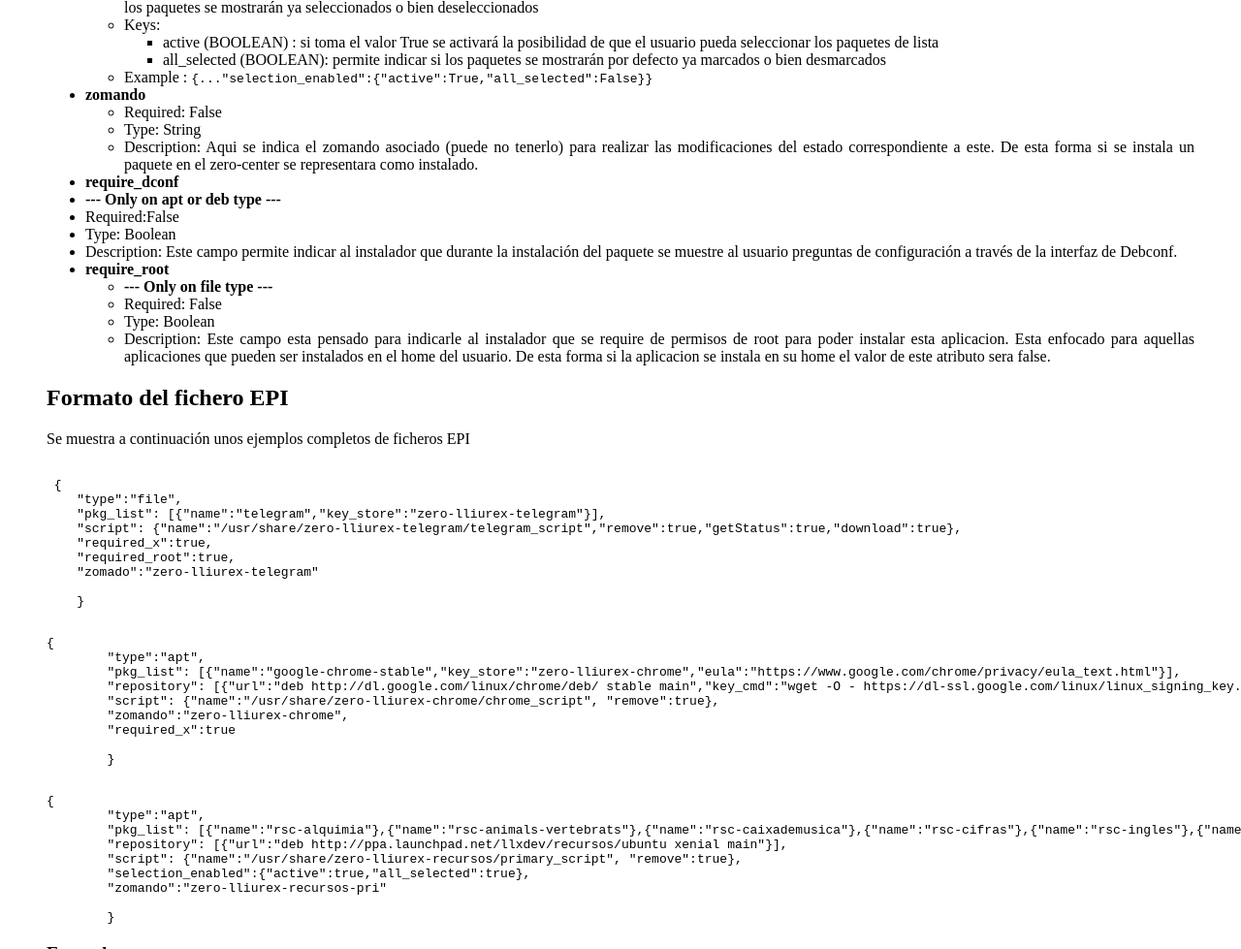
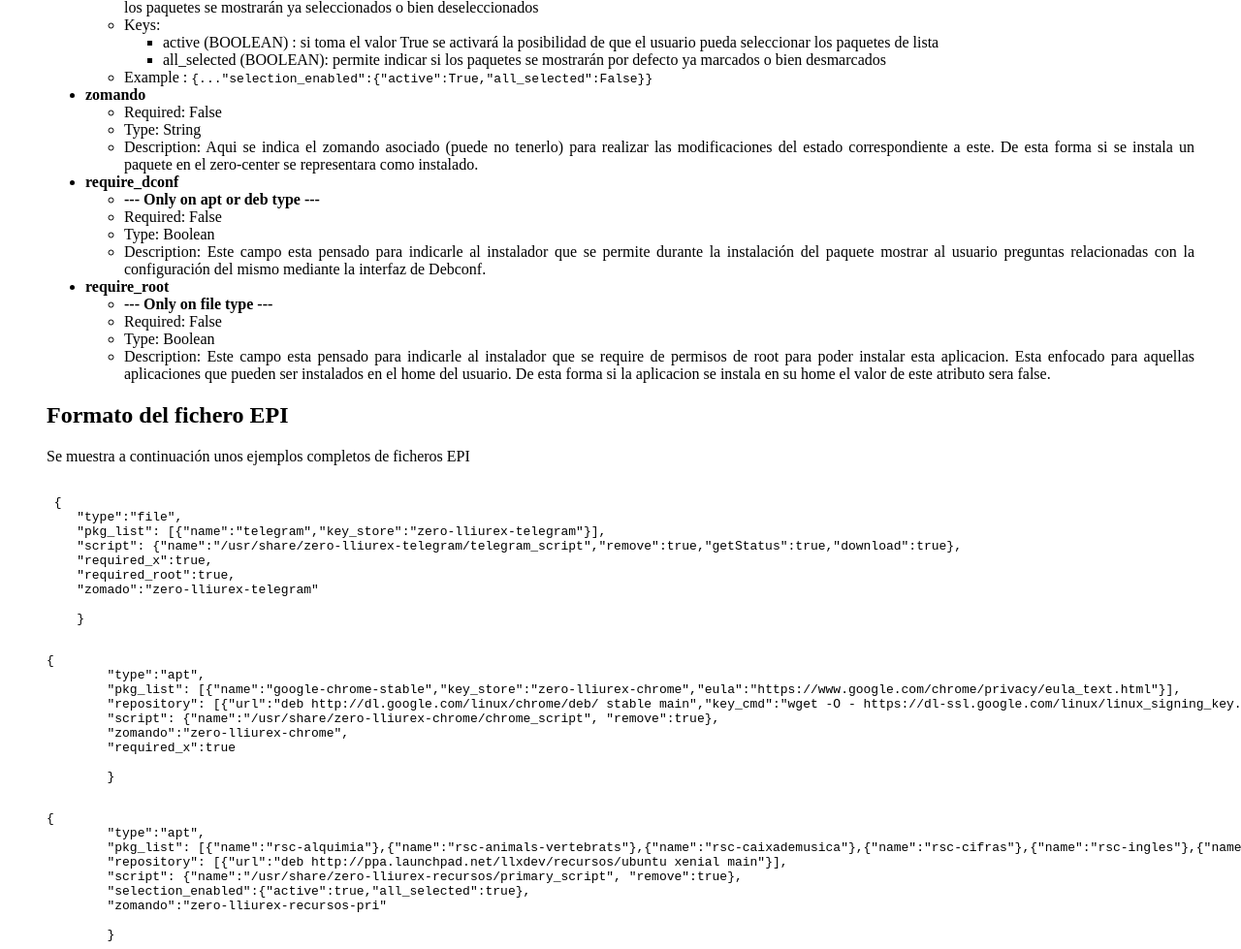
Before and after one commit to lliurex/lliurex.github.io, a website: page EPI/Guia_Epi.html in a window 1280 px wide. Shown: the part 1735-2714 px from the top of the page at 97% size. Drawn offline with Linux system fonts and the light colour scheme.

Commit message:
Update EPI doc

```diff
--- a/EPI/Guia_Epi.html
+++ b/EPI/Guia_Epi.html
@@ -90,11 +90,11 @@ Por convención los ficheros se instalaran en la ruta /usr/share/NOMBREDELPAQUET
 <li>Required: False </li>
 <li>Type: String</li>
 <li>Description: Aqui se indica el zomando asociado (puede no tenerlo) para realizar las modificaciones del estado correspondiente a este. De esta forma si se instala un paquete en el zero-center se representara como instalado.</li></ul></li>
-<li><strong>require_dconf</strong><ui>
+<li><strong>require_dconf</strong><ul>
 <li><strong>--- Only on apt or deb type ---</strong></li>
-<li>Required:False</li>
+<li>Required: False</li>
 <li>Type: Boolean</li>
-<li>Description: Este campo permite indicar al instalador que durante la instalación del paquete se muestre al usuario preguntas de configuración a través de la interfaz de Debconf.</li></ui></li>
+<li>Description: Este campo esta pensado para indicarle al instalador que se permite durante la instalación del paquete mostrar al usuario preguntas relacionadas con la configuración del mismo mediante la interfaz de Debconf.</li></ul></li>
 <li><strong>require_root</strong><ul>
 <li><strong>--- Only on file type ---</strong></li>
 <li>Required: False</li>
```
